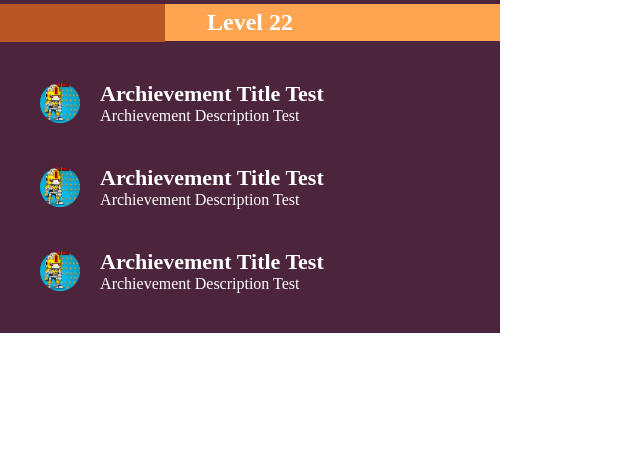
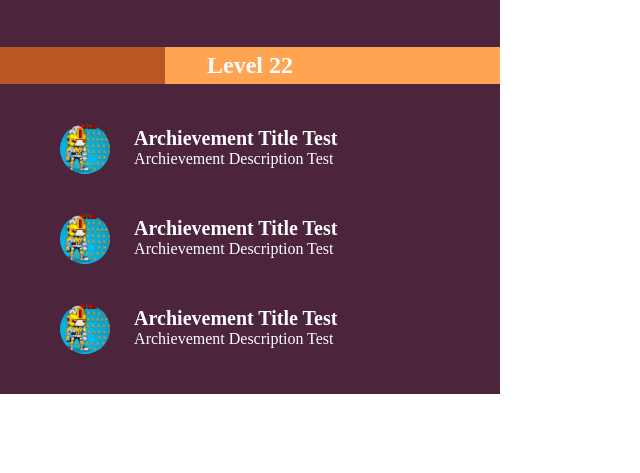
Before and after one commit to friedow/kirito, a website: page Profile/Profile.html in a window 1280 px wide. Shown: the part 327-800 px from the top of the page, without its empty margins (0-640 px from the left). Drawn offline with Linux system fonts and the light colour scheme.

Commit message:
Profile doesn't use flexbox anymore

```diff
--- a/Profile/Profile.html
+++ b/Profile/Profile.html
@@ -7,76 +7,84 @@
           margin: 0;
           padding: 0;
         }
+        h1 {
+          color: white;
+        }
+        h2 {
+          color: white;
+        }
+        h3 {
+          font-size: 20px;
+          color: white;
+        }
+        p {
+          color: white;
+        }
         .profile {
           width: 500px;
-          height: 500px;
-          display: flex;
-          flex-direction: column;
           background-image: url('./background.jpg');
           background-repeat: no-repeat;
           background-size: cover;
+        }
+        .username, .level, .emblem-wrapper {
+          text-align: center;
+        }
+
+        .emblem-wrapper {
+          position: relative;
+          z-index: 1;
+          padding: 100px 0px 0px 0px;
         }
         .emblem {
           height: 130px;
           border-radius: 50%;
         }
-        .emblem-wrapper {
-          z-index: 1;
-          margin: 100px 0px 0px 0px;
-        }
-        .username, .level, .emblem-wrapper {
-          text-align: center;
-        }
+
         .username {
+          padding: 85px 0px 40px 0px;
           background-color: #4C243B;
           position: relative;
           margin-top: -65px;
         }
-        .archievements {
-          height: 100%;
-          background-color: #4C243B;
-        }
+
         .level {
+          margin-top: -20px;
           position: relative;
           background-color: #FFA552;
         }
         .level-progress {
           background-color: #BA5624;
           left: 0px;
+          top: 0px;
           width: 33%;
-          height: 38px;
+          height: 100%;
           position: absolute;
         }
         .level-title {
           z-index: 1;
           position: relative;
           color: white;
-        }
-        h1 {
-          margin: 85px 0px 40px 0px;
-          color: white;
-        }
-        h2 {
-          margin: 5px 0px;
-          color: white;
+          padding: 5px 0px;
         }
 
-        h3 {
-          font-size: 22px;
-          color: white;
-        }
-        p {
-          color: white;
+        .archievements {
+          margin-top: -20px;
+          padding: 20px 40px;
+          background-color: #4C243B;
         }
         .archievement {
-          display: flex;
-          align-items: center;
-          margin: 40px
+          padding: 20px;
+          height: 50px;
         }
         .archievement-icon {
-          height: 40px;
+          height: 100%;
+          display: inline-block;
           border-radius: 50%;
-          margin-right: 20px;
+          margin-bottom: -10px;
+        }
+        .archievement-text {
+          display: inline-block;
+          padding-left: 20px;
         }
 
     </style>
```
